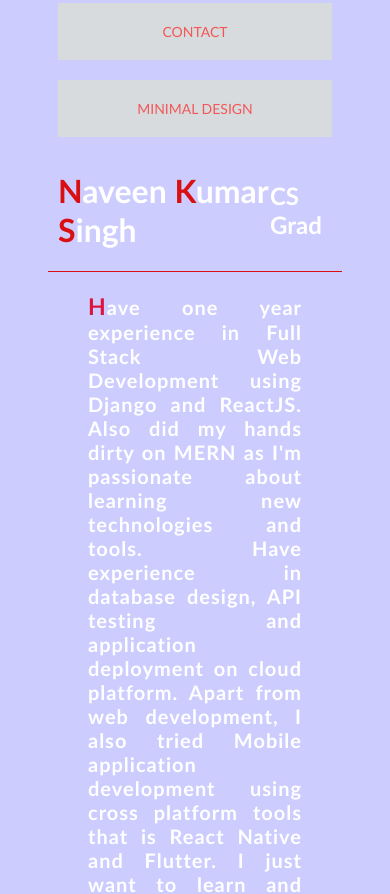
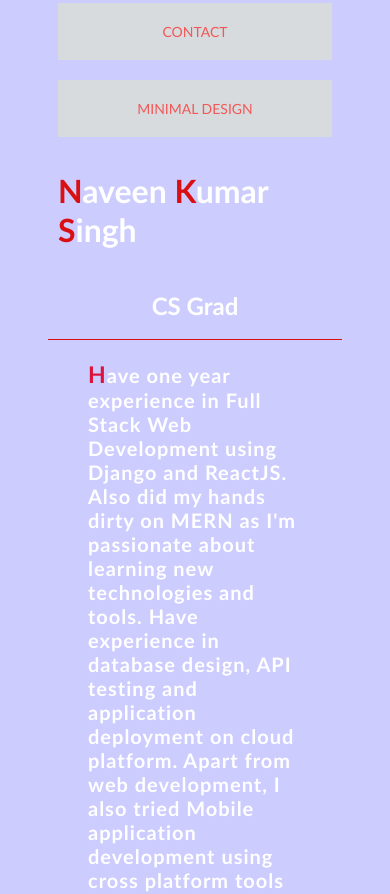
Before and after one commit to navsin189/port-folio, a plain HTML site: page main.html in a window 390 px wide. Shown: the part 411-1305 px from the top of the page. Drawn offline with Linux system fonts and the light colour scheme.

Commit message:
changed the alignment of text from justify to left

```diff
--- a/main.css
+++ b/main.css
@@ -174,6 +174,15 @@ blockquote::first-letter {
   .flexbox-layout {
     flex-direction: column;
   }
+  .title {
+    flex-direction: column;
+    justify-content: center;
+    align-items: center;
+  }
+  blockquote,
+  .proj blockquote {
+    text-align: left;
+  }
 
   .vertical-nav {
     width: 100%;
```
